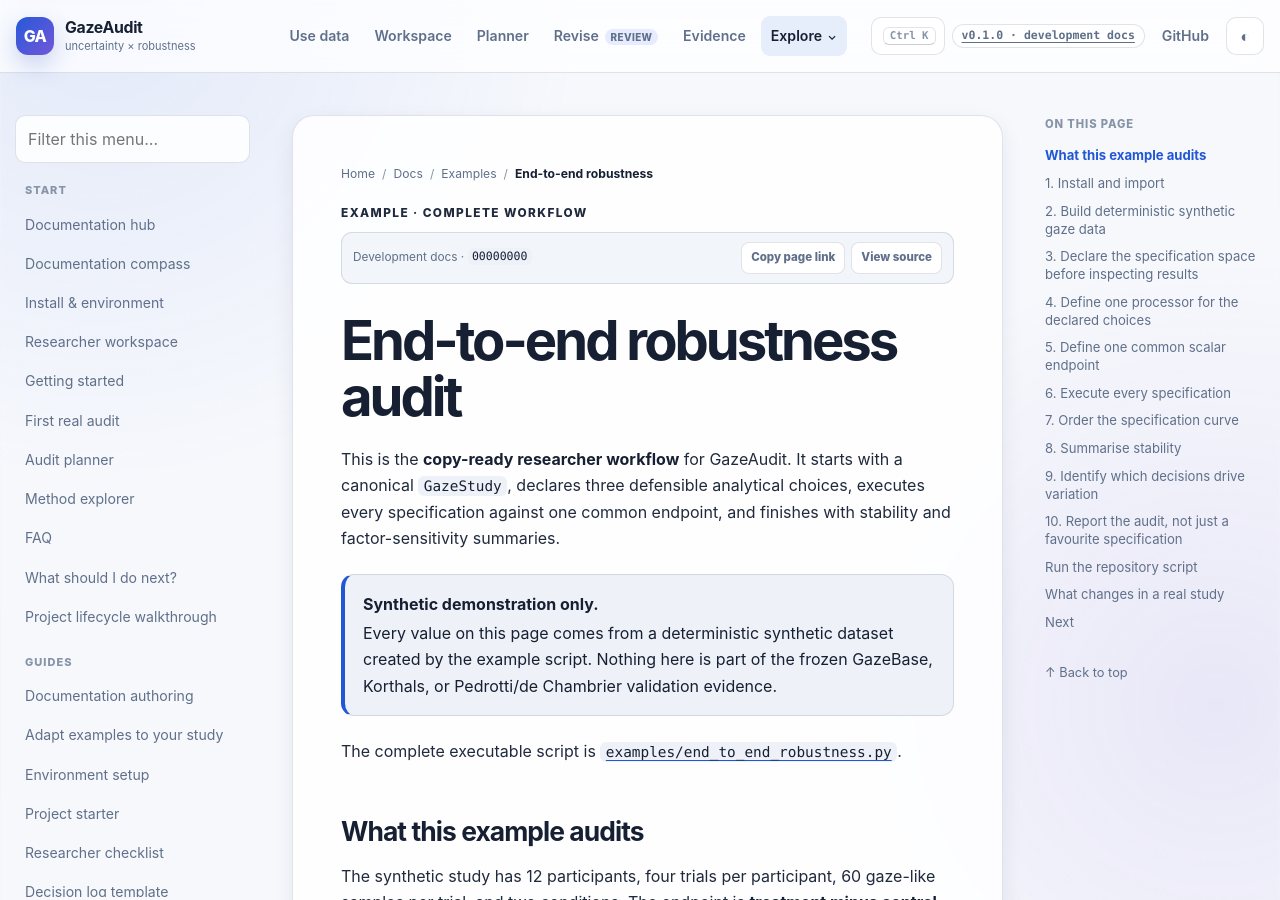
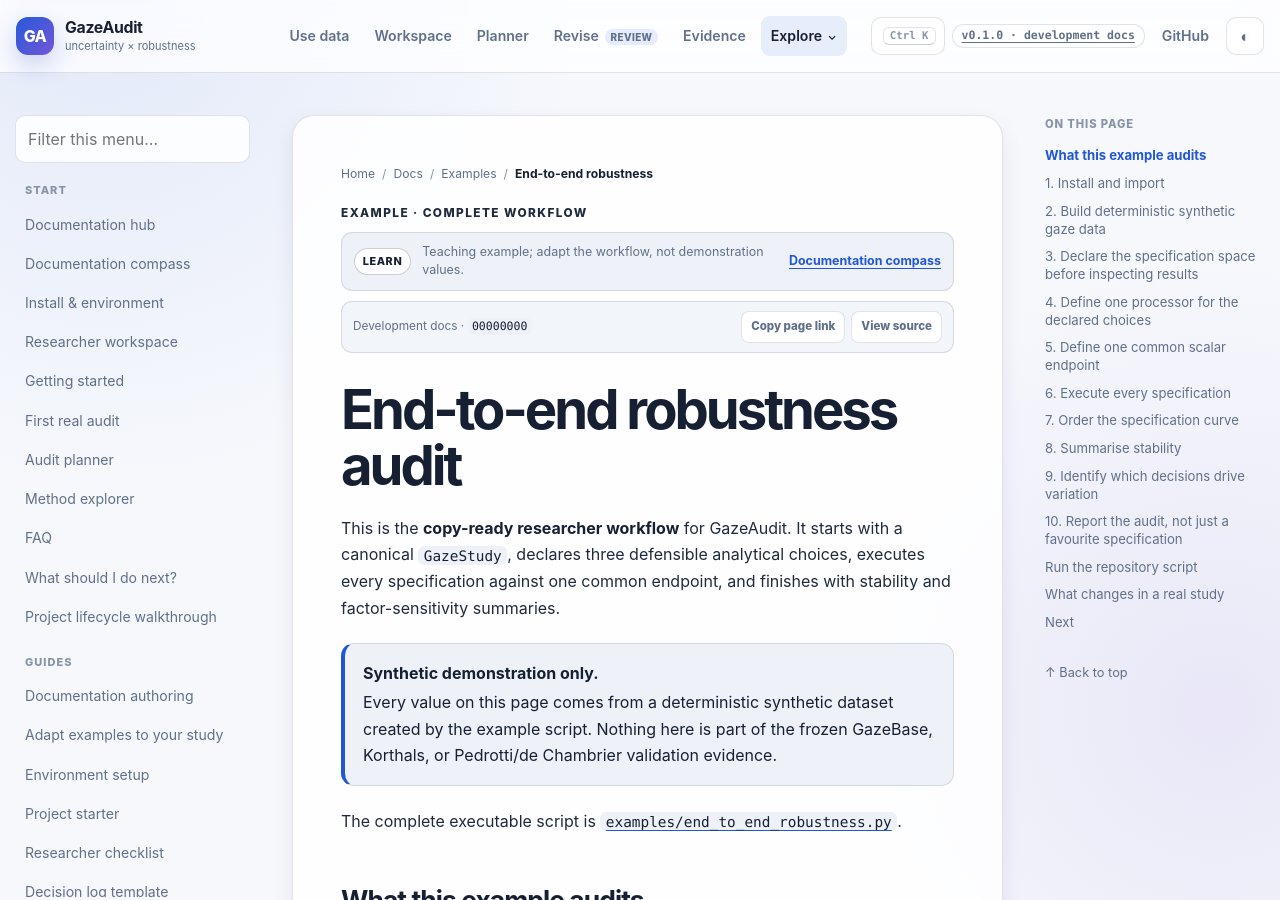
Before and after one commit to stefanosbalaskas/GazeAudit, a Jekyll site: the page built from docs/examples/end-to-end-robustness.md, in a window 1280 px wide and 900 px high. Built offline with Jekyll 4.4.1, drawn with Linux system fonts in a browser that asks for light colours; some of the changed lines change nothing that is shown.

Commit message:
docs: add governed example contract metadata

```diff
--- a/docs/examples/end-to-end-robustness.md
+++ b/docs/examples/end-to-end-robustness.md
@@ -3,6 +3,13 @@
 description: Run a complete synthetic GazeAudit workflow from canonical study construction through specification execution, stability summaries, and sensitivity diagnostics.
 kicker: Example · Complete workflow
 permalink: /docs/examples/end-to-end-robustness/
+search_category: Example
+page_type: example
+example_data: "Synthetic"
+example_focus: "Robustness & sensitivity"
+example_reuse: "Complete audit workflow"
+example_output: "Specification results, stability summaries, and sensitivity diagnostics"
+example_boundary: "Teaching specifications and endpoints must be rebuilt for a real study."
 ---
 
 # End-to-end robustness audit
```
